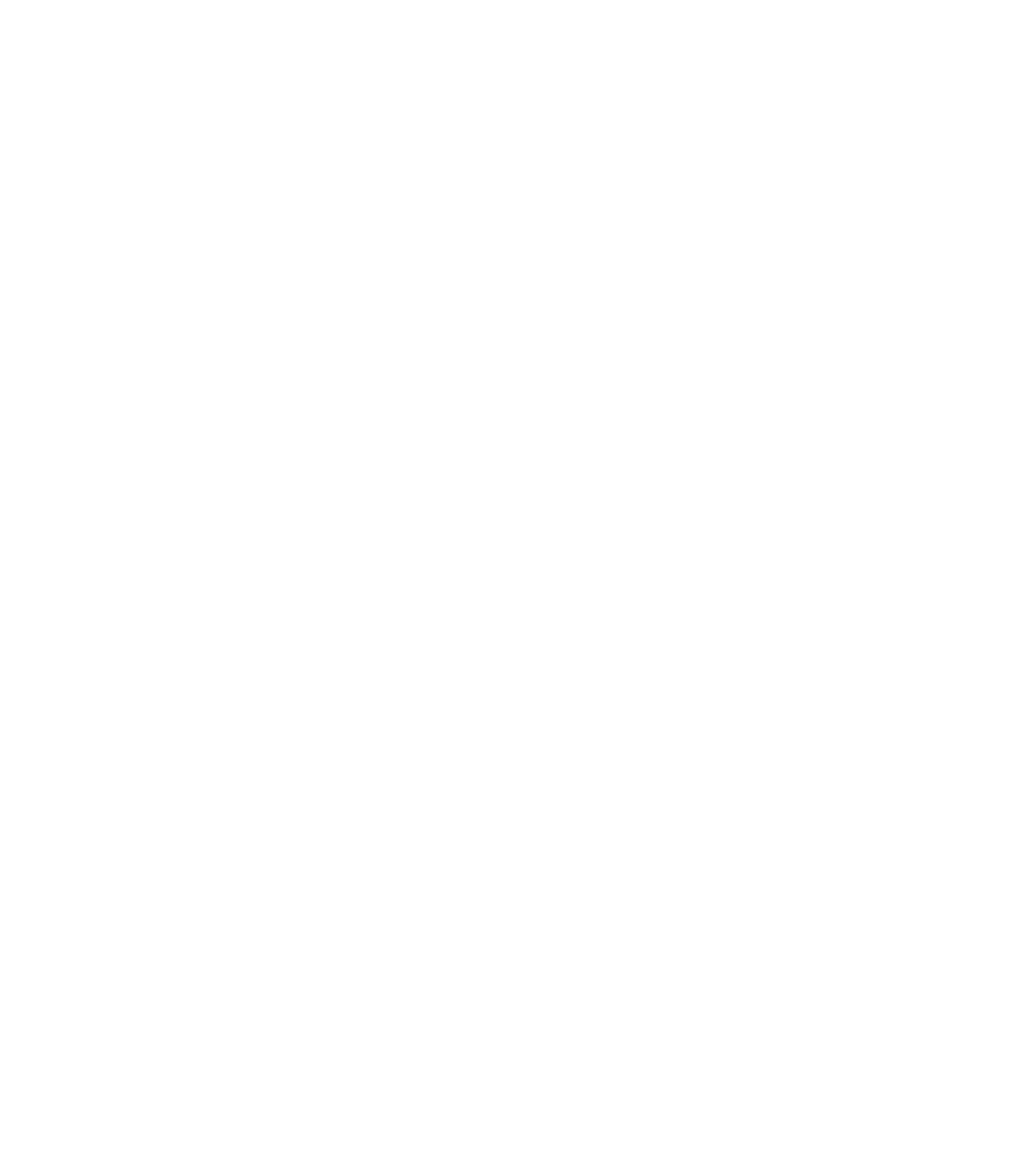
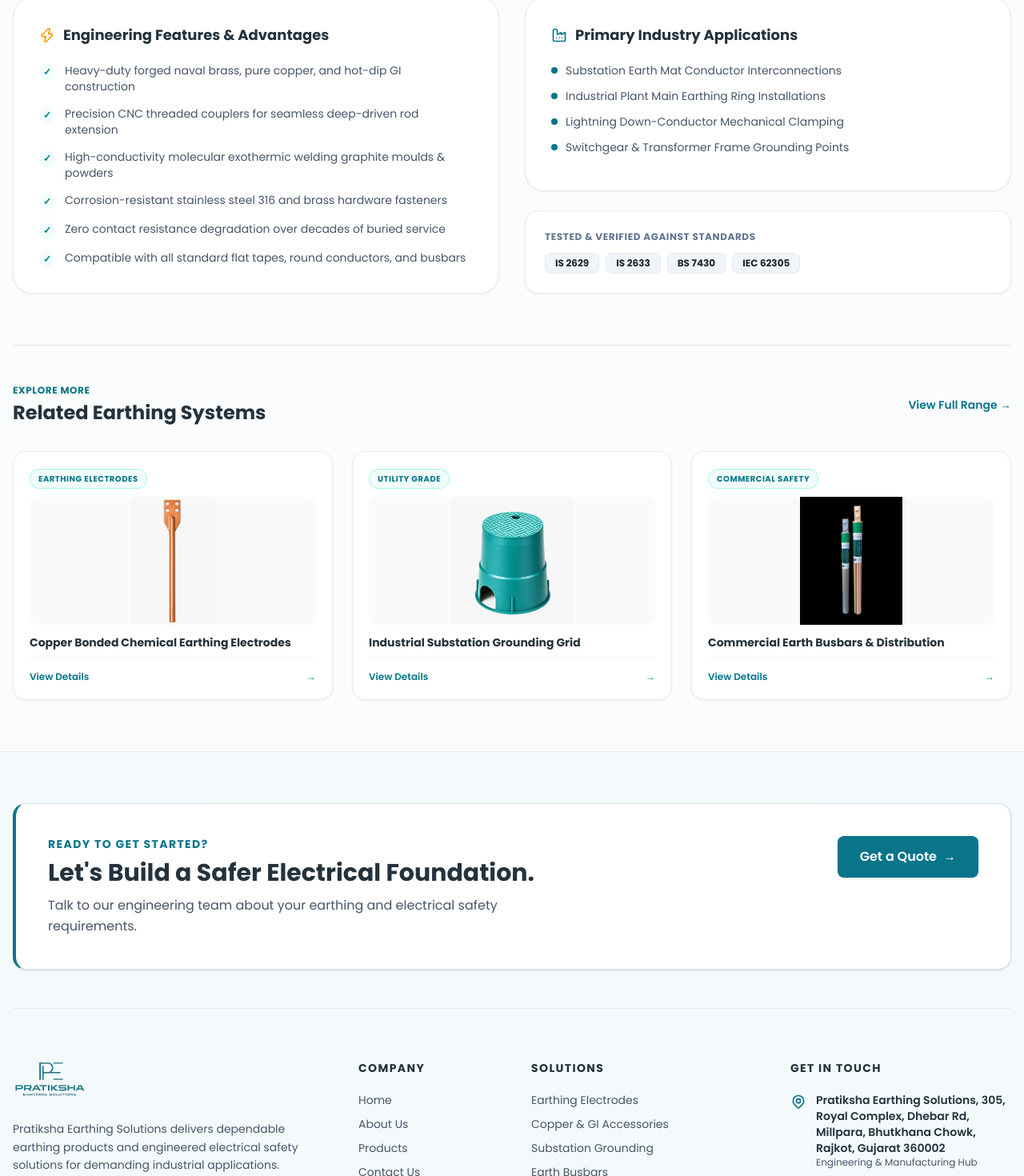
Before and after one commit to PrinceChavda09/pratiksha-enterprises, a Next.js app: page /products/copper-gi-accessories in a window 1280 px wide. Before the commit this address had no page. Shown: the part 1016-2486 px from the top of the page at 80% size. Before the commit the page ends 800 px from the top, so only its background shows below. Built offline with nearby package versions, Linux system fonts and the light colour scheme.

Commit message:
Change address and make 404 not found page

```diff
--- a/app/layout.tsx
+++ b/app/layout.tsx
@@ -29,7 +29,9 @@
 }>) {
   return (
     <html lang="en" className={poppins.variable}>
-      <body className={`${poppins.className} min-h-screen text-white antialiased`}>
+      <body
+        className={`${poppins.className} min-h-screen text-white antialiased`}
+      >
         <LenisProvider>
           <Navbar />
           {children}
--- /dev/null
+++ b/app/not-found.tsx
@@ -0,0 +1,68 @@
+import Link from "next/link";
+import Image from "next/image";
+import { ArrowRightIcon } from "@/components/icon";
+
+export default function NotFound() {
+  return (
+    <main
+      data-not-found="true"
+      id="not-found-page"
+      className="w-full min-h-screen flex flex-col items-center justify-between bg-[#FAFCFD] px-4 py-10 sm:py-16 text-center overflow-hidden"
+    >
+      {/* 1. BRAND LOGO */}
+      <div className="w-full flex justify-center pt-2">
+        <Link
+          href="/"
+          className="inline-block focus:outline-none focus-visible:ring-2 focus-visible:ring-[var(--primary-color)] rounded"
+        >
+          <Image
+            src="/images/pratiksha-logo.webp"
+            alt="Pratiksha Earthing Solutions"
+            width={190}
+            height={95}
+            className="h-11 sm:h-13 w-auto object-contain mx-auto"
+            priority
+          />
+        </Link>
+      </div>
+
+      {/* 2. CENTER: 404 CARD */}
+      <div className="max-w-lg w-full my-auto py-8 px-4 flex flex-col items-center">
+        <span className="inline-block px-4 py-1.5 rounded-full text-xs font-bold tracking-wider uppercase bg-teal-50 border border-teal-200/80 text-[var(--primary-color)] mb-5 shadow-xs">
+          404 Error • Page Not Found
+        </span>
+
+        <h1 className="text-3xl sm:text-4xl lg:text-5xl font-black text-[var(--text-heading)] leading-tight tracking-tight mb-4">
+          Looking for Something Specific?
+        </h1>
+
+        <p className="text-sm sm:text-base text-[var(--gray-color)] max-w-md leading-relaxed mb-8 font-normal">
+          The product or page you are trying to access does not exist, has been removed, or the link may be outdated.
+        </p>
+
+        {/* Action Buttons */}
+        <div className="flex flex-col sm:flex-row items-stretch sm:items-center justify-center gap-3.5 w-full sm:w-auto">
+          <Link
+            href="/products"
+            className="inline-flex items-center justify-center px-7 py-3.5 text-sm sm:text-base font-bold text-white bg-[var(--primary-color)] hover:bg-[#065e6f] rounded-xl transition-all duration-200 shadow-sm hover:shadow gap-2 hover:scale-[1.02] active:scale-[0.98]"
+          >
+            <span>Browse Products</span>
+            <ArrowRightIcon className="w-4 h-4" />
+          </Link>
+
+          <Link
+            href="/"
+            className="inline-flex items-center justify-center px-6 py-3.5 text-sm sm:text-base font-semibold text-[var(--text-heading)] bg-slate-100 hover:bg-slate-200 rounded-xl transition-all duration-200 hover:scale-[1.02] active:scale-[0.98]"
+          >
+            <span>Return to Home</span>
+          </Link>
+        </div>
+      </div>
+
+      {/* 3. BOTTOM FOOTNOTE */}
+      <div className="w-full text-xs text-[var(--gray-color)]/75 pb-2">
+        <p>© {new Date().getFullYear()} Pratiksha Earthing Solutions. All Rights Reserved.</p>
+      </div>
+    </main>
+  );
+}
--- a/app/products/[id]/page.tsx
+++ b/app/products/[id]/page.tsx
@@ -2,7 +2,7 @@
 import Image from "next/image";
 import Link from "next/link";
 import { notFound } from "next/navigation";
-import { products } from "@/components/products/productData";
+import { products, getProductBySlug } from "@/components/products/productData";
 import {
   ArrowRightIcon,
   ShieldCheckIcon,
@@ -18,16 +18,19 @@
 }
 
 export function generateStaticParams() {
-  return products.map((product) => ({
-    id: product.id,
-  }));
+  const params: { id: string }[] = [];
+  products.forEach((product) => {
+    if (product.slug) params.push({ id: product.slug });
+    if (product.id && product.id !== product.slug) params.push({ id: product.id });
+  });
+  return params;
 }
 
 export async function generateMetadata({
   params,
 }: PageProps): Promise<Metadata> {
-  const { id } = await params;
-  const product = products.find((p) => p.id === id);
+  const { id: slug } = await params;
+  const product = getProductBySlug(slug);
 
   if (!product) {
     return {
@@ -42,8 +45,8 @@
 }
 
 export default async function ProductDetailPage({ params }: PageProps) {
-  const { id } = await params;
-  const product = products.find((p) => p.id === id);
+  const { id: slug } = await params;
+  const product = getProductBySlug(slug);
 
   if (!product) {
     notFound();
@@ -323,7 +326,7 @@
             {relatedProducts.map((rel, idx) => (
               <StaggerItem key={rel.id} index={idx} direction="up" className="h-full">
                 <Link
-                  href={`/products/${rel.id}`}
+                  href={`/products/${rel.slug || rel.id}`}
                   className="group h-full bg-white rounded-2xl border border-slate-200/80 p-5 shadow-xs hover:shadow-md transition-all duration-300 flex flex-col justify-between"
                 >
                   <div>
--- a/src/components/about-us/WhyPratiksha.tsx
+++ b/src/components/about-us/WhyPratiksha.tsx
@@ -5,17 +5,6 @@
 export default function WhyPratiksha() {
   return (
     <section className="w-full bg-[#F8FAFC] py-10 sm:py-24 border-b border-slate-200/80 relative overflow-hidden">
-      {/* Decorative Subtle Background Grid */}
-      <div
-        className="absolute inset-0 opacity-[0.035] pointer-events-none"
-        style={{
-          backgroundImage:
-            "linear-gradient(to right, #08758a 1px, transparent 1px), linear-gradient(to bottom, #08758a 1px, transparent 1px)",
-          backgroundSize: "48px 48px",
-        }}
-        aria-hidden="true"
-      />
-
       <div className="container relative mx-auto px-4 sm:px-6 lg:px-8">
         {/* Section Header */}
         <Reveal direction="up" delay={0.1} duration={0.65}>
@@ -329,8 +318,8 @@
                       Registered Address
                     </span>
                     <p className="text-xs sm:text-sm font-bold text-[var(--text-heading)] leading-snug">
-                      305, Royal Complex, Bhutkhana Chowk, South Dhebar Road,
-                      Rajkot 360002, Gujarat, India.
+                      Pratiksha Earthing Solutions, 305, Royal Complex, Dhebar
+                      Rd, Millpara, Bhutkhana Chowk, Rajkot, Gujarat 360002
                     </p>
                     <p className="text-xs text-[var(--gray-color)] mt-1.5 leading-relaxed">
                       Strategically located in Gujarat’s manufacturing corridor
--- a/src/components/contact/ContactMapSection.tsx
+++ b/src/components/contact/ContactMapSection.tsx
@@ -3,15 +3,15 @@
 
 export default function ContactMapSection() {
   const address =
-    "305, Royal Complex, Dhebar Rd, Millpara, Bhutkhana Chowk, Rajkot, Gujarat 360002.";
+    "Pratiksha Earthing Solutions, 305, Royal Complex, Dhebar Rd, Millpara, Bhutkhana Chowk, Rajkot, Gujarat 360002";
 
   const directionsUrl = `https://www.google.com/maps/dir/?api=1&destination=${encodeURIComponent(
-    "Royal Complex, Dhebar Rd, Millpara, Bhutkhana Chowk, Rajkot, Gujarat 360002, India",
+    "Pratiksha Earthing Solutions, 305, Royal Complex, Dhebar Rd, Millpara, Bhutkhana Chowk, Rajkot, Gujarat 360002, India",
   )}`;
 
   // Precise Google Maps embed query pointing directly to Royal Complex, Dhebar Road, Rajkot
   const mapEmbedUrl = `https://maps.google.com/maps?q=${encodeURIComponent(
-    "Royal Complex, Dhebar Rd, Millpara, Rajkot, Gujarat 360002",
+    "Pratiksha Earthing Solutions, 305, Royal Complex, Dhebar Rd, Millpara, Bhutkhana Chowk, Rajkot, Gujarat 360002",
   )}&t=&z=16&ie=UTF8&iwloc=&output=embed`;
 
   return (
--- a/src/components/footer.tsx
+++ b/src/components/footer.tsx
@@ -14,12 +14,12 @@
   ];
 
   const solutions = [
-    { name: "Earthing Electrodes", href: "/products" },
-    { name: "Copper & GI Accessories", href: "/products" },
-    { name: "Substation Grounding", href: "/products" },
-    { name: "Earth Busbars", href: "/products" },
-    { name: "Solar PV Grounding", href: "/products" },
-    { name: "Maintenance-Free Backfill", href: "/products" },
+    { name: "Earthing Electrodes", href: "/products/earthing-electrodes" },
+    { name: "Copper & GI Accessories", href: "/products/copper-gi-accessories" },
+    { name: "Substation Grounding", href: "/products/substation-grounding" },
+    { name: "Earth Busbars", href: "/products/earth-busbars" },
+    { name: "Solar PV Grounding", href: "/products/solar-pv-grounding" },
+    { name: "Maintenance-Free Backfill", href: "/products/maintenance-free-backfill" },
   ];
 
   return (
@@ -37,8 +37,8 @@
                   Let&apos;s Build a Safer Electrical Foundation.
                 </h3>
                 <p className="text-sm sm:text-base text-[var(--gray-color)] max-w-xl leading-relaxed text-center md:text-left mx-auto md:mx-0">
-                  Talk to our engineering team about your earthing and electrical
-                  safety requirements.
+                  Talk to our engineering team about your earthing and
+                  electrical safety requirements.
                 </p>
               </div>
               <Link
@@ -63,7 +63,11 @@
           className="grid grid-cols-1 md:grid-cols-2 lg:grid-cols-12 gap-10 lg:gap-12 py-8 sm:py-16"
         >
           {/* COLUMN 1 — BRAND */}
-          <StaggerItem index={0} direction="up" className="lg:col-span-4 text-center md:text-left">
+          <StaggerItem
+            index={0}
+            direction="up"
+            className="lg:col-span-4 text-center md:text-left"
+          >
             <Link
               href="/"
               className="inline-block mb-5 focus:outline-none focus-visible:ring-2 focus-visible:ring-[var(--primary-color)] focus-visible:ring-offset-2 rounded"
@@ -162,8 +166,8 @@
                 </svg>
                 <div>
                   <p className="font-semibold text-[var(--text-heading)]">
-                    305, Royal Complex, Dhebar Rd, Millpara, Bhutkhana Chowk,
-                    Rajkot, Gujarat 360002.
+                    Pratiksha Earthing Solutions, 305, Royal Complex, Dhebar Rd,
+                    Millpara, Bhutkhana Chowk, Rajkot, Gujarat 360002
                   </p>
                   <p className="text-xs text-[var(--gray-color)]">
                     Engineering & Manufacturing Hub
--- a/src/components/home/OurProduct.tsx
+++ b/src/components/home/OurProduct.tsx
@@ -140,7 +140,7 @@
             return (
               <StaggerItem key={product.id} index={idx} direction="up">
                 <Link
-                  href={`/products#${product.id}`}
+                  href={`/products/${product.slug || product.id}`}
                   aria-label={`View details for ${product.title}`}
                   className={`group relative ${theme.cardBg} rounded-[28px] sm:rounded-[32px] border border-slate-200/70 p-6 sm:p-7 flex flex-col justify-between shadow-[0_4px_24px_-4px_rgba(15,23,42,0.04)] hover:shadow-[0_16px_36px_-6px_rgba(15,23,42,0.08)] hover:border-slate-300 transition-all duration-300 hover:-translate-y-1.5 focus:outline-none focus-visible:ring-2 focus-visible:ring-[var(--primary-color)] focus-visible:ring-offset-2 h-full`}
                 >
--- a/src/components/navbar.tsx
+++ b/src/components/navbar.tsx
@@ -151,7 +151,7 @@
         )}
       </header>
       {/* Fixed navbar height placeholder: reserves 80px space in document flow so sections start below */}
-      <div className="h-20 w-full shrink-0" aria-hidden="true" />
+      <div className="h-20 w-full shrink-0 navbar-spacer" aria-hidden="true" />
     </>
   );
 }
--- a/src/components/products/ProductsGrid.tsx
+++ b/src/components/products/ProductsGrid.tsx
@@ -168,7 +168,7 @@
                 className="h-full"
               >
                 <Link
-                  href={`/products/${product.id}`}
+                  href={`/products/${product.slug || product.id}`}
                   aria-label={`View detailed specifications for ${product.title}`}
                   className={`group relative h-full ${theme.cardBg} rounded-[28px] sm:rounded-[32px] border border-slate-200/70 p-6 sm:p-7 flex flex-col justify-between shadow-[0_4px_24px_-4px_rgba(15,23,42,0.04)] hover:shadow-[0_16px_36px_-6px_rgba(15,23,42,0.08)] hover:border-slate-300 transition-all duration-300 hover:-translate-y-1.5 focus:outline-none focus-visible:ring-2 focus-visible:ring-[var(--primary-color)] focus-visible:ring-offset-2`}
                 >
--- a/src/components/products/productData.ts
+++ b/src/components/products/productData.ts
@@ -5,6 +5,7 @@
 
 export interface Product {
   id: string;
+  slug: string;
   category: string;
   badge?: string;
   title: string;
@@ -21,6 +22,7 @@
 export const products: Product[] = [
   {
     id: "copper-bonded-chemical-earthing-electrodes",
+    slug: "earthing-electrodes",
     category: "IS 3043:2018",
     badge: "EARTHING ELECTRODES",
     title: "Copper Bonded Chemical Earthing Electrodes",
@@ -57,6 +59,7 @@
   },
   {
     id: "pure-copper-gi-earthing-accessories",
+    slug: "copper-gi-accessories",
     category: "HARDWARE & WELD",
     badge: "HARDWARE & WELD",
     title: "Pure Copper & GI Earthing Accessories",
@@ -91,6 +94,7 @@
   },
   {
     id: "industrial-substation-grounding-grid",
+    slug: "substation-grounding",
     category: "UTILITY GRADE",
     badge: "UTILITY GRADE",
     title: "Industrial Substation Grounding Grid",
@@ -124,6 +128,7 @@
   },
   {
     id: "commercial-earth-busbars-distribution",
+    slug: "earth-busbars",
     category: "COMMERCIAL SAFETY",
     badge: "COMMERCIAL SAFETY",
     title: "Commercial Earth Busbars & Distribution",
@@ -157,6 +162,7 @@
   },
   {
     id: "solar-pv-plant-grounding-systems",
+    slug: "solar-pv-grounding",
     category: "RENEWABLE SIZING",
     badge: "SOLAR & RENEWABLES",
     title: "Solar PV Plant Grounding Systems",
@@ -189,6 +195,7 @@
   },
   {
     id: "advanced-maintenance-free-backfill",
+    slug: "maintenance-free-backfill",
     category: "BACKFILL MATERIAL",
     badge: "BACKFILL COMPOUND",
     title: "Advanced Maintenance-Free Backfill",
@@ -221,3 +228,11 @@
     compliance: ["IEC 62561-7 (Earth Enhancement Compounds)", "IS 3043:2018", "RoHS Compliant"],
   },
 ];
+
+export function getProductBySlug(slug: string): Product | undefined {
+  if (!slug) return undefined;
+  const normalized = slug.toLowerCase().trim();
+  return products.find(
+    (p) => p.slug === normalized || p.id === normalized
+  );
+}
```
Also changed, not shown: app/globals.css (+7 -0 lines), src/components/about-us/OurCommitment.tsx (+0 -10 lines).
